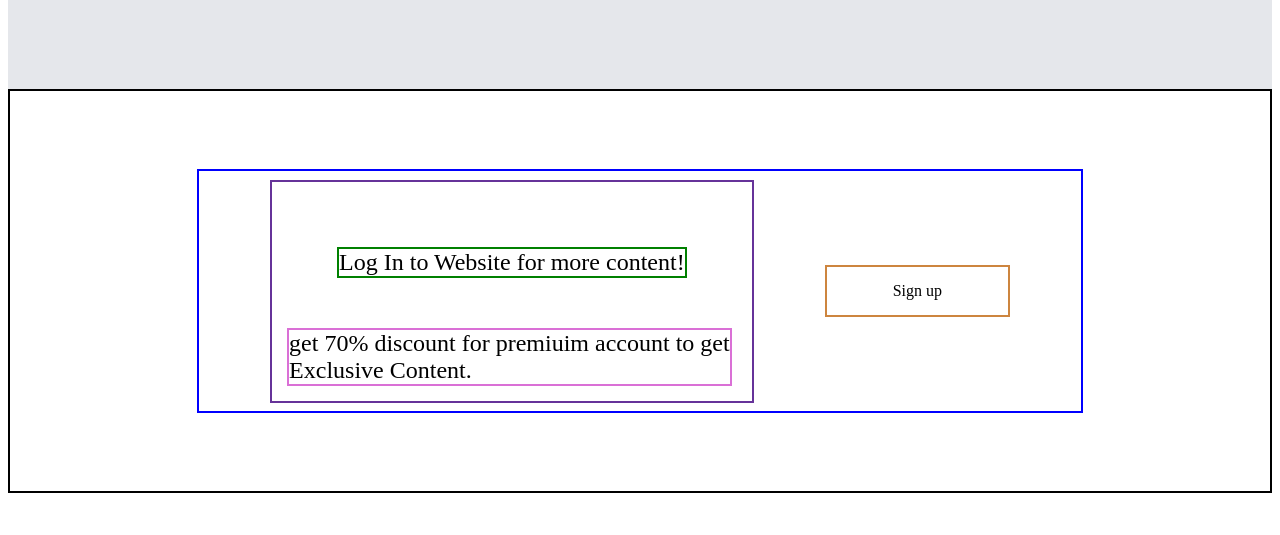
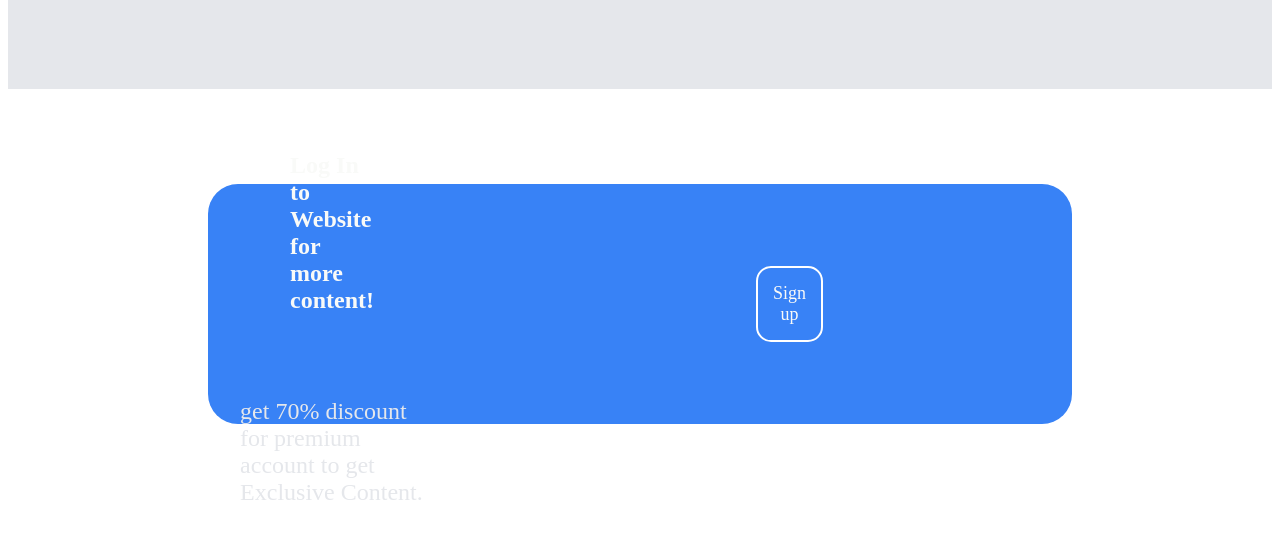
Before and after one commit to Harshkr1/Landingpage, a plain HTML site: page index.html in a window 1280 px wide. Shown: the part 2044-2579 px from the top of the page. Before the commit the page ends 2537 px from the top, so only its background shows below. Drawn offline with Linux system fonts and the light colour scheme.

Commit message:
added few elements to it and done witht he fourth portion of the webpage that i have done here

```diff
--- a/index.html
+++ b/index.html
@@ -112,7 +112,7 @@
                         Log In to Website for more content!
                     </div>
                     <div class="premium">
-                        get 70% discount for premiuim account to get<br> Exclusive Content.
+                        get 70% discount for premium account to get<br> Exclusive Content.
                     </div>
 
                 </div>
--- a/style.css
+++ b/style.css
@@ -183,39 +183,47 @@ button{
 }
 .fourth
 {
-  border:2px solid black;
+
   height: 50vh;
   display: flex;
   flex-direction: column;
   justify-content: center;
   align-items: center;
+  margin: 15px;
 }
 .block
 {
-    border: 2px solid blue;
+
     margin: 50px;
     height: 30vh;
     width: 70%;
     display: flex;
-    justify-content:space-evenly;
+    justify-content:space-between;
     align-items: center;
+    background-color: #3882f6;
+    border-radius: 30px;
 
 
 }
 .bold
 {
-    border: 2px solid green;
+
     width: fit-content;
     margin: 50px;
-
+    padding: 17px;
+    font-weight: 800;
+    color: #f9faf8;
 }
 .premium
 {
-    border: 2px solid orchid;
+
+    padding: 17px;
+    color: #e5e7eb;
 }
 .signup
 {
-    border: 2px solid peru;
+    border: 2px solid white;
+    border-radius: 15px;
     text-align: center;
     display: flex;
     justify-content: center;
@@ -223,16 +231,18 @@ button{
     width: 4cm;
     height: fit-content;
     padding: 15px;
+    font-size: 18px;
+    margin: 300px;
+    color: #f9faf8;
 }
 .main{
-    border: 2px solid rebeccapurple;
+
     display: flex;
     flex-direction: column;
-    align-items: center;
+    align-items:flex-start;
     justify-content:flex-start;
     padding: 15px;
     font-size: 24px;
-    align-items: flex-start;
-
+    margin: 0
 
 }
```
